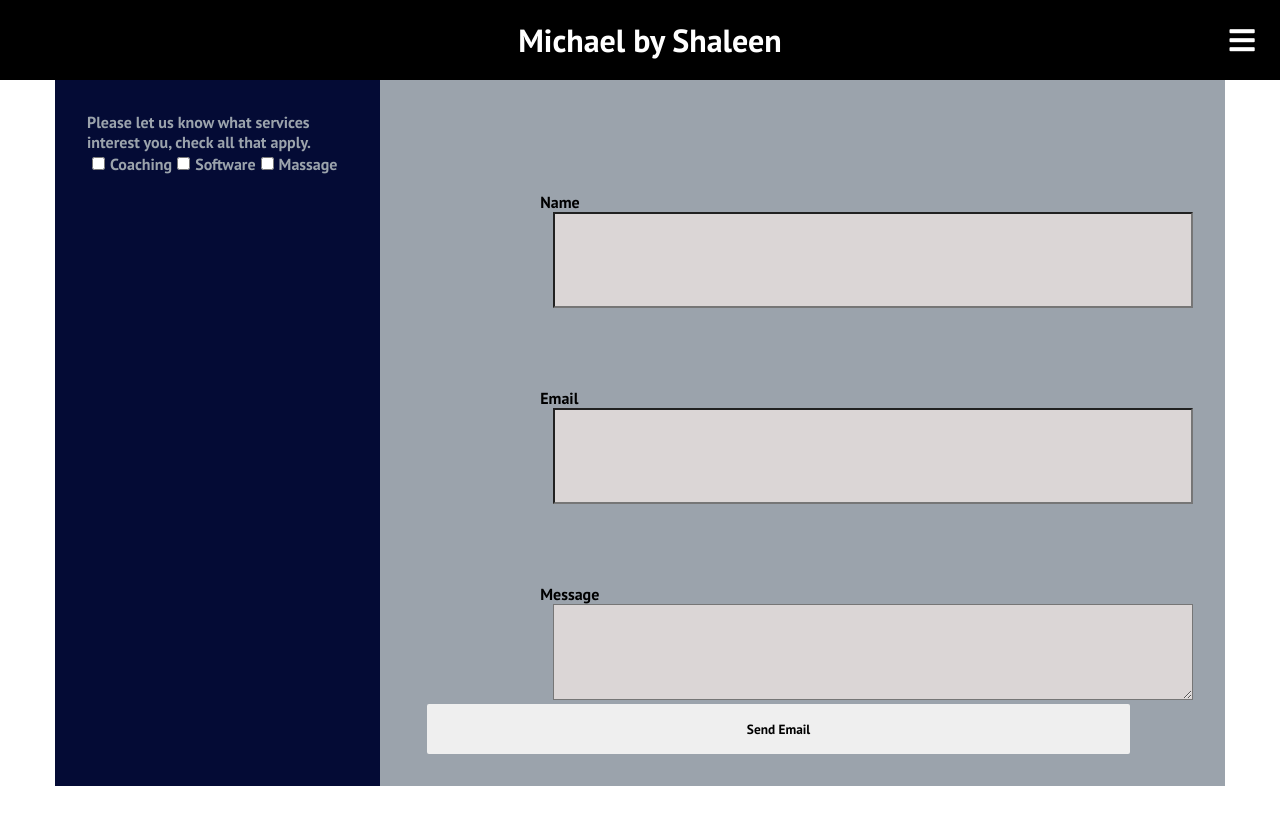
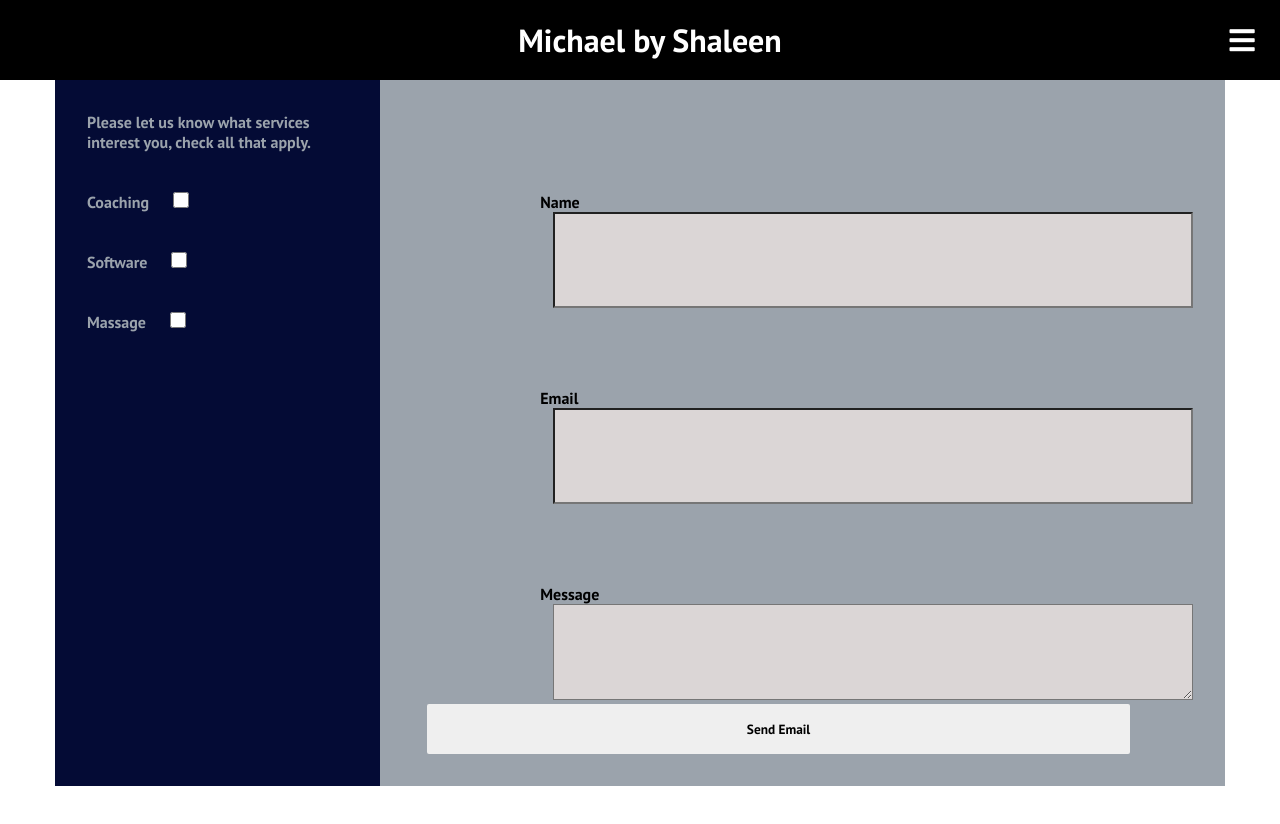
Before and after one commit to michaelshaleen/Personal-Site, a React (Create React App) app: page /hire in a window 1280 px wide. Shown: the top 824 px of the page. Built offline with nearby package versions, Linux system fonts and the light colour scheme.

Commit message:
position of text boxes on contact form

```diff
--- a/src/Components/Hire/Hire.css
+++ b/src/Components/Hire/Hire.css
@@ -194,8 +194,10 @@
 }
 
 .container .wrapper .company-info input {
-  display: inline;
-  margin: 5px;
+  display: inline-block;
+  width: 5vw;
+  height: 2vh;
+  margin-top: 5vh;
 }
 
 .container .wrapper .contact {
--- a/src/Components/Hire/Hire.js
+++ b/src/Components/Hire/Hire.js
@@ -55,27 +55,29 @@ function Hire() {
             services interest you,
             check all that apply.
           </p>
+          Coaching
           <input
             type="checkbox"
             name="coaching"
             value={coaching}
             onChange={(event) => setCoaching(!coaching)}
           />
-          Coaching
+          <div className="software-input">
+            Software
             <input
               type="checkbox"
               name="software"
               value={software}
               onChange={(event) => setSoftware(!software)}
               />
-          Software
+            </div>
+            Massage
           <input
             type="checkbox"
             name="massage"
             value={massage}
             onChange={(event) => setMassage(!massage)}
             />
-          Massage
         </div>
         {/* right side of form */}
         <div class="contact">
--- a/src/Components/Hire/Hire.scss
+++ b/src/Components/Hire/Hire.scss
@@ -14,8 +14,10 @@
       background: rgb(4, 11, 53);
       color:#9ba3ac;
       input{
-        display: inline;
-        margin:5px;
+        display: inline-block;
+        width: 5vw;
+        height:2vh;
+        margin-top: 5vh;
       }
     }
     .contact {
--- a/src/Components/Services/Services.css
+++ b/src/Components/Services/Services.css
@@ -113,9 +113,8 @@
   font-size: 24px;
   text-align: center;
   font-family: 'Courier New', Courier, monospace;
-  padding-top: 0%;
-  margin-top: 5vh;
-  margin-bottom: 5vh;
+  padding-top: 15vh;
+  padding-bottom: 15vh;
 }
 
 .list {
```
Also changed, not shown: 2 other files (tests, documents, lock files or other folders). Lines whose indentation alone changed are shown as unchanged.
